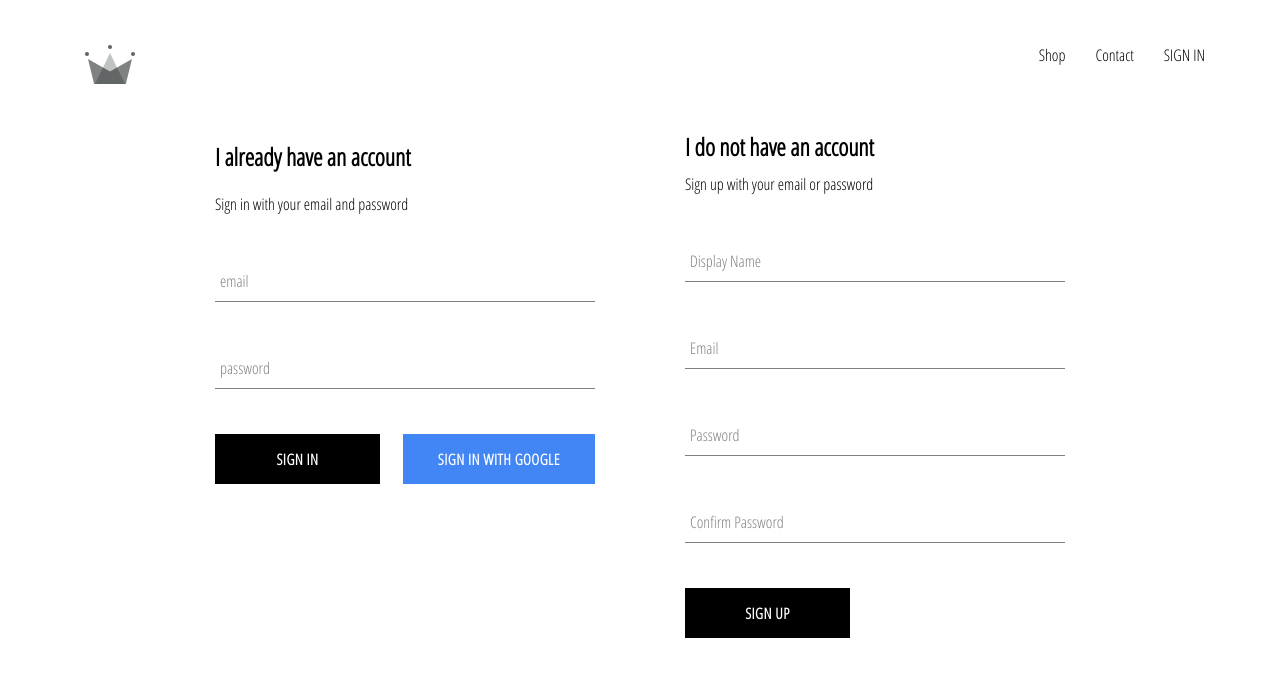
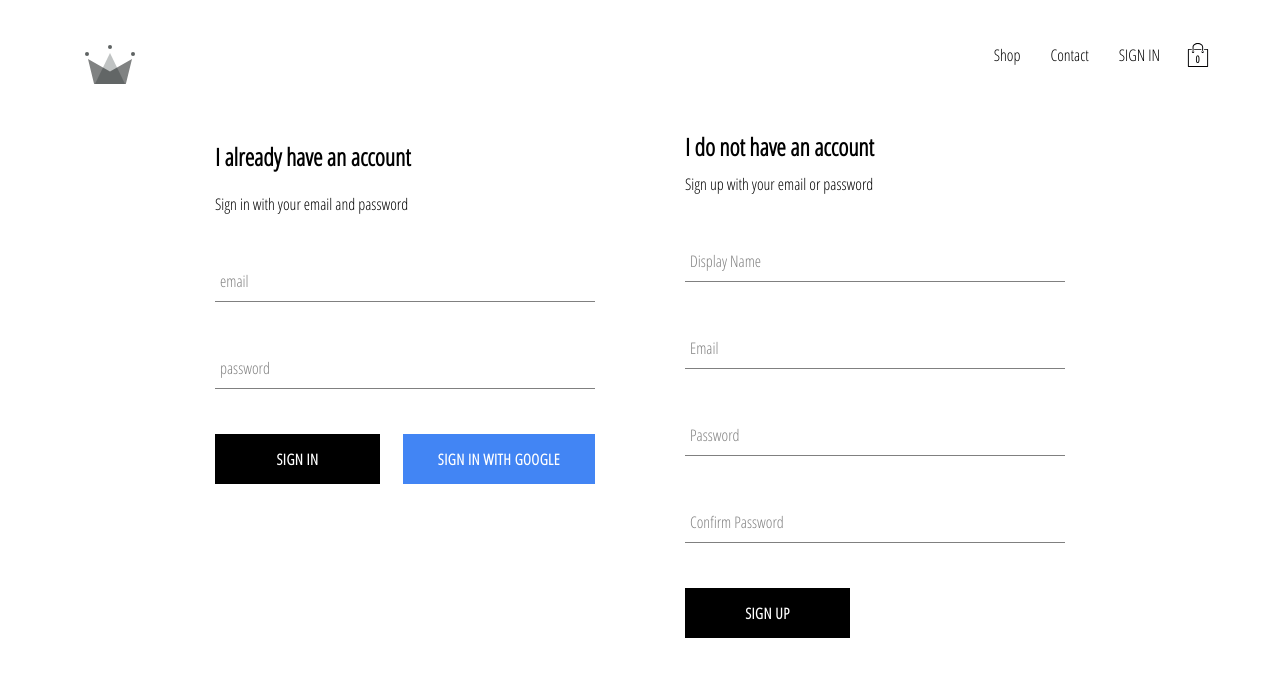
Before and after one commit to kendayao/Urban-Clothing, a React (Create React App) app: page /signin in a window 1280 px wide. Shown: the top 676 px of the page. Built offline with nearby package versions, Linux system fonts and the light colour scheme; no server answers.

Commit message:
created cart icon component

```diff
--- a/src/App.js
+++ b/src/App.js
@@ -31,7 +31,7 @@
               id: snapShot.id,
               ...snapShot.data()
 
-          }, ()=>console.log(this.state))
+          })
         })
 
 
--- /dev/null
+++ b/src/components/cart-icon/cart-icon.js
@@ -0,0 +1,12 @@
+import React from 'react'
+import './cart-icon.scss'
+import {ReactComponent as ShoppingIcon} from '../../assets/shopping-bag.svg'
+
+const CartIcon = ()=>(
+    <div className='cart-icon'>
+        <ShoppingIcon className='shopping-icon' />
+        <span className='item-count'>0</span>
+    </div>
+)
+
+export default CartIcon
--- /dev/null
+++ b/src/components/cart-icon/cart-icon.scss
@@ -0,0 +1,21 @@
+.cart-icon {
+    width: 45px;
+    height: 45px;
+    position: relative;
+    display: flex;
+    align-items: center;
+    justify-content: center;
+    cursor: pointer;
+
+    .shopping-icon {
+      width: 24px;
+      height: 24px;
+    }
+
+    .item-count {
+      position: absolute;
+      font-size: 10px;
+      font-weight: bold;
+      bottom: 12px;
+    }
+  }
--- a/src/components/header/Header.js
+++ b/src/components/header/Header.js
@@ -4,6 +4,7 @@
 import {Link} from 'react-router-dom'
 import {auth} from '../../firebase/firebase.utils'
 import{ReactComponent as Logo} from '../../assets/crown.svg'
+import CartIcon from '../cart-icon/cart-icon'
 
 const Header = ({currentUser})=>{
     return(
@@ -19,6 +20,7 @@
                 currentUser ? <div className='option' onClick={()=>auth.signOut()}>SIGN OUT</div>:
                 <Link className='option' to='/signin'>SIGN IN</Link>
             }
+            <CartIcon/>
             </div>
 
         </div>
```
Also changed, not shown: src/assets/shopping-bag.svg (added).
